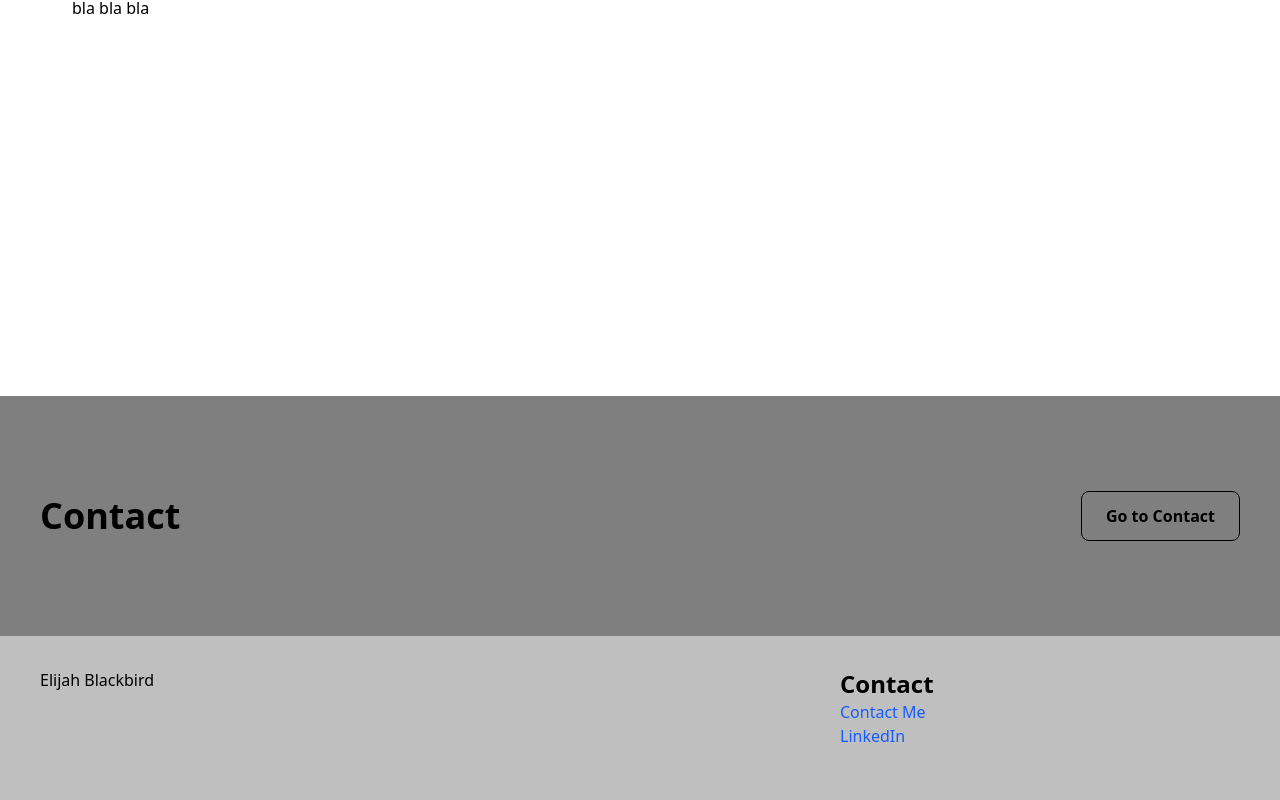
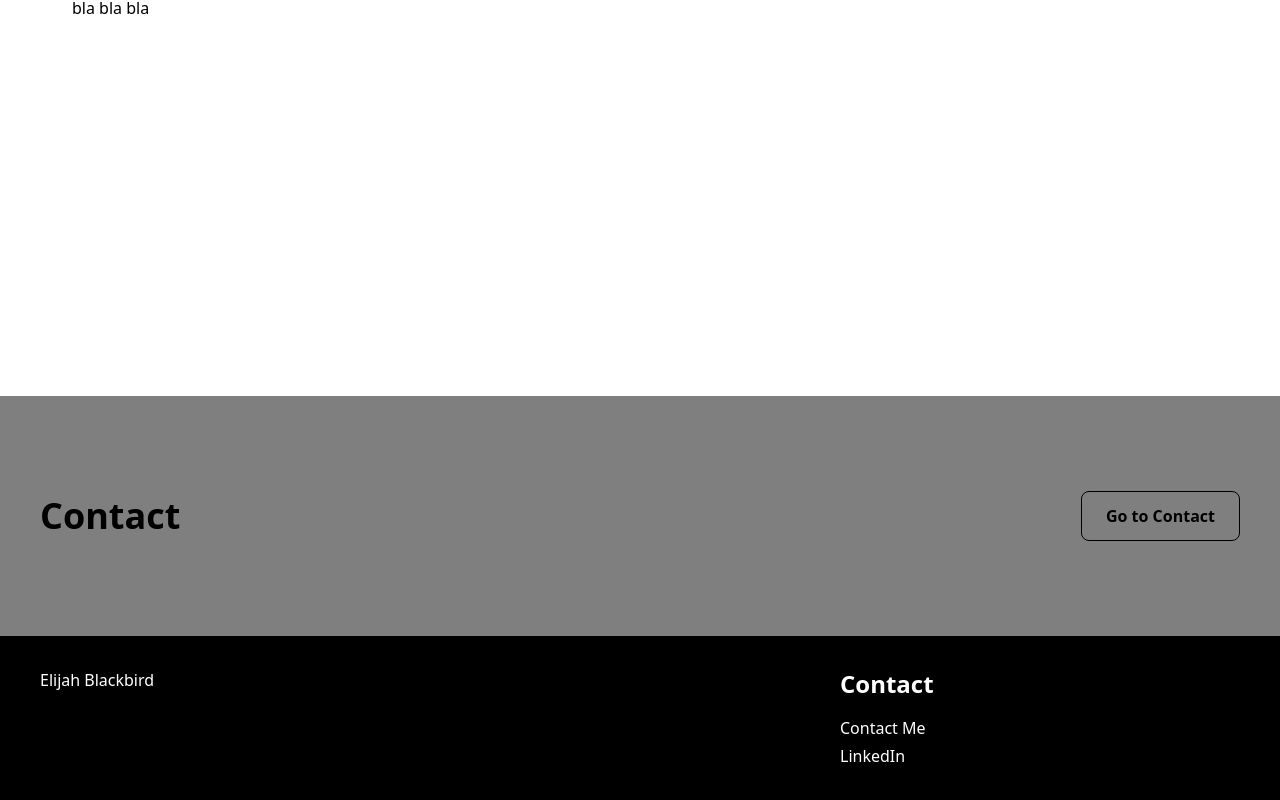
Before and after one commit to MastracciN/eli-consulting, a React (Vite) app: page / in a window 1280 px wide. Shown: the part 498-1298 px from the top of the page. Built offline with nearby package versions, Linux system fonts and the light colour scheme.

Commit message:
footer color and animation changes

```diff
--- a/src/components/Footer.jsx
+++ b/src/components/Footer.jsx
@@ -3,23 +3,37 @@ import { NavLink } from "react-router-dom";
 export default function Footer() {
 
     return (
-        <footer className="py-8 min-h-[250px] bg-black/25">
+        <footer className="py-8 min-h-[250px] bg-black text-white">
             <div className="max-w-[1200px] mx-auto flex flex-col md:flex-row">
                 <div id="left-col" className="flex-2">
                     Elijah Blackbird
                 </div>
-                <div id="right-col" className="flex flex-1 flex-col">
-                    <h2 className="text-2xl font-bold">Contact</h2>
+                <div id="right-col" className="flex flex-1 flex-col items-start">
+                    <h2 className="text-2xl font-bold mb-4">Contact</h2>
                     <NavLink
                         to='/contact'
-                        className="text-blue-600 hover:text-indigo-900 transition-colors duration-200">
+                        className="relative inline-block pb-1
+                            after:absolute after:left-0 after:bottom-0
+                            after:h-[1px] after:w-full
+                            after:origin-left
+                            after:scale-x-0
+                            after:bg-current
+                            after:transition-transform after:duration-300
+                            hover:after:scale-x-100">
                         Contact Me
                     </NavLink>
                     <a
                             href="https://www.linkedin.com/in/elijah-blackbird-he-him-390374206/"
                             target="_blank"
                             rel="noopener noreferrer"
-                            className="text-blue-600 hover:text-indigo-900 transition-colors duration-200"
+                            className="relative inline-block pb-1
+                                after:absolute after:left-0 after:bottom-0
+                                after:h-[1px] after:w-full
+                                after:origin-left
+                                after:scale-x-0
+                                after:bg-current
+                                after:transition-transform after:duration-300
+                                hover:after:scale-x-100"
                         >LinkedIn
                     </a>
                 </div>
--- a/src/components/Header.jsx
+++ b/src/components/Header.jsx
@@ -27,7 +27,7 @@ export default function Header() {
                                     ? "border-blue-500"
                                     : `border-transparent relative inline-block
                                        after:absolute after:left-0 after:bottom-0
-                                       after:h-[2px] after:w-0 after:bg-blue-600
+                                       after:h-[1px] after:w-0 after:bg-blue-600
                                        after:transition-all after:duration-300 hover:after:w-full`
                                 }`
                             }
--- a/src/pages/Home.jsx
+++ b/src/pages/Home.jsx
@@ -6,10 +6,10 @@ const Home = () => {
         <div>
             {/* Hero */}
             <section id='hero' className='relative bg-cover bg-center'>
-                <div className='absolute inset-0 bg-black/50'></div>
+                <div className='absolute inset-0 bg-black/90'></div>
 
                 <div className='relative min-h-[50vh] flex items-center'>
-                    <div className='w-full max-w-[1200px] mx-auto'>
+                    <div className='w-full max-w-[1200px] mx-auto text-white'>
                         <h1 className="text-5xl font-bold px-8 py-4">Headline</h1>
                         <h2 className="text-3xl font-bold px-8">Headline</h2>
                     </div>
```
